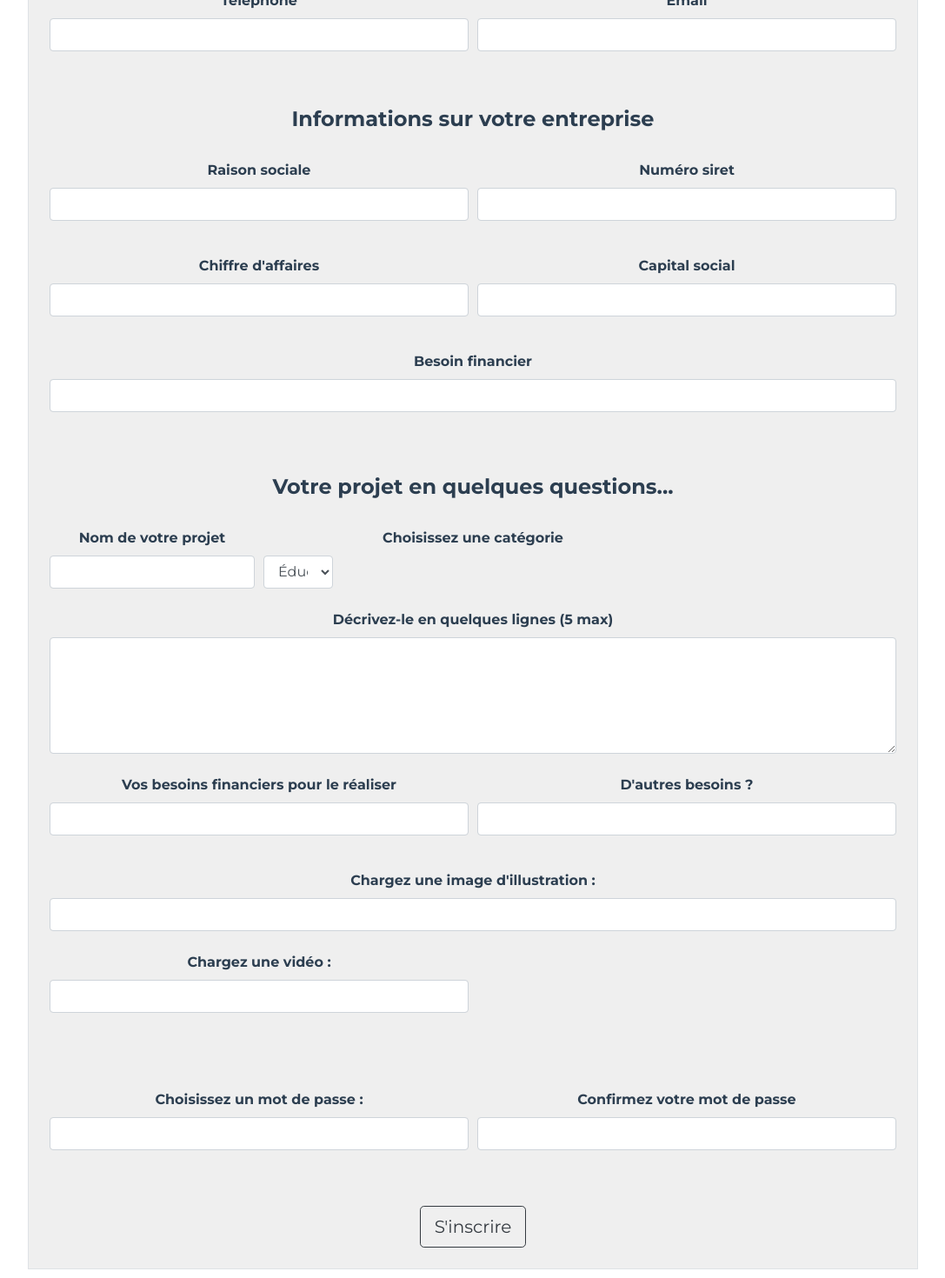
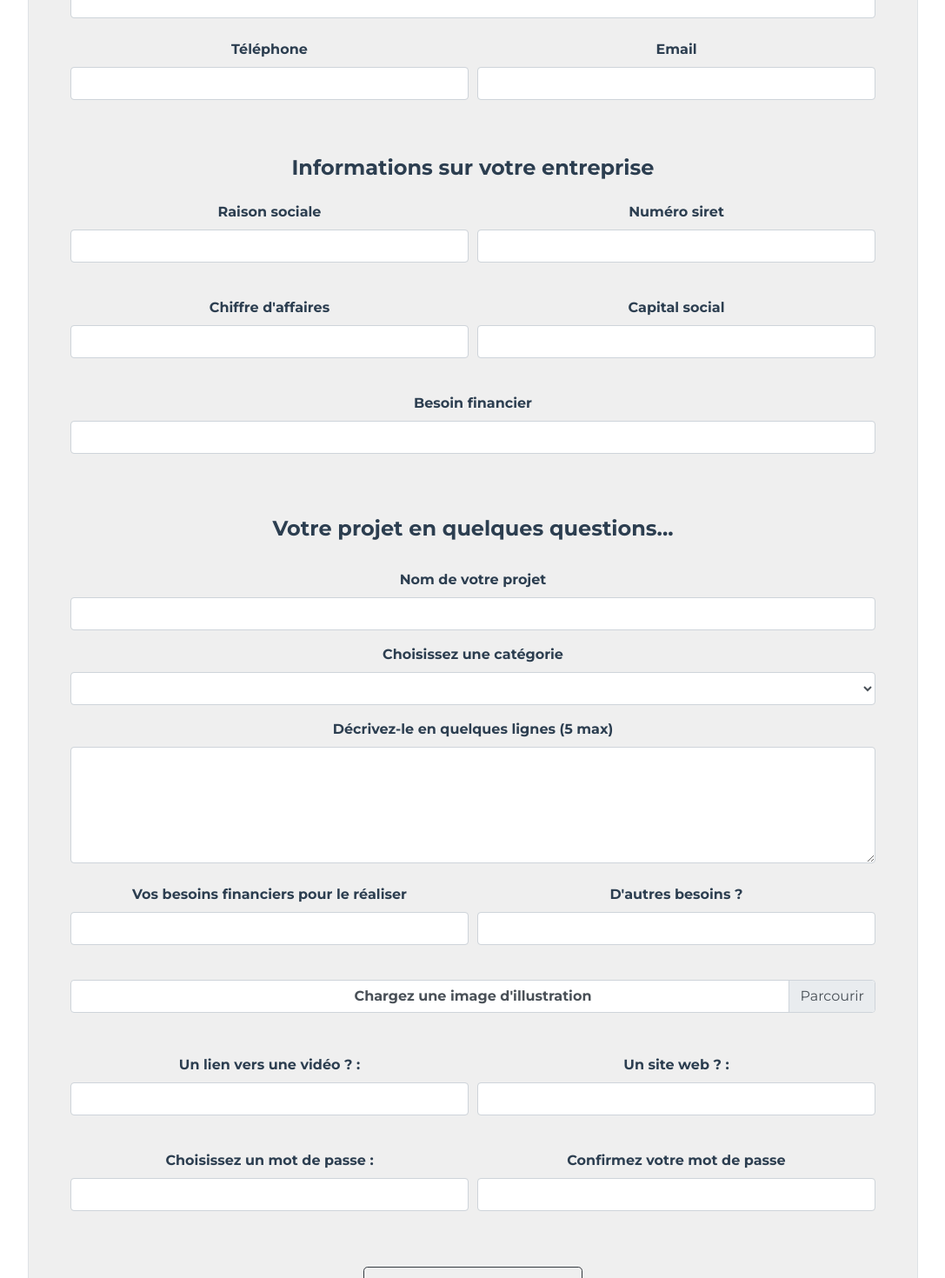
Before and after one commit to yaf/meet_invest, a Vue app: page /form-entrepreneur in a window 1280 px wide. Shown: the part 780-2250 px from the top of the page at 87% size, without its empty margins (96-1183 px from the left). Built offline with nearby package versions, Linux system fonts and the light colour scheme.

Commit message:
add postmethod to entrepreneur form

```diff
--- a/src/views/formEntrepreneur.vue
+++ b/src/views/formEntrepreneur.vue
@@ -1,145 +1,135 @@
 <template>
-    <div class="formentrepreneur border bgYellow ">
-        <h1 class="mt-5">Inscrivez-vous !</h1>
-        <p><small>( C'est gratuit ♥︎ )</small></p>
-        <p v-if="success">Votre inscription a bien été effectuée!</p>
+    <div class="formentrepreneur border bgYellow p-5 ">
+      <h1 class="mt-5">Proposez votre projet !</h1>
+      <p><small>( C'est gratuit ♥︎ )</small></p>
+      <p v-if="success">Votre demande d'inscription a bien été envoyée!</p>
 
+      <form>
         <!-- partie 1 infos entrepreneur -->
         <div class="entrepreneur-id">
-
-          <h2>Vos coordonnées</h2>
-          <form class="p-4">
-            <div class="form-row mb-2">
-              <div class="form-group col-md-3">
+          <h2 class="mt-5">Vos coordonnées</h2>
+            <div class="form-row mb-2 text-center">
+              <div class="form-group col-md-6">
                 <label for="lastname"><strong>Nom</strong></label>
-                <input type="text" class="form-control" name="lastname">
+                <input type="text" class="form-control" v-model="lastname">
               </div>
               <div class="form-group col-md-6">
                 <label for="firstname"><strong>Prénom</strong></label>
-                <input type="text" class="form-control" name="firstname">
+                <input type="text" class="form-control" v-model="firstname">
               </div>
             </div>
             <div class="form-group mb-4">
               <label for="address"><strong>Adresse</strong></label>
-              <input type="text" class="form-control" name="address">
+              <input type="text" class="form-control" v-model="address">
             </div>
             <div class="form-row mb-4">
               <div class="form-group col-md-6">
                 <label for="cp"><strong>Code Postal</strong></label>
-                <input type="text" class="form-control" name="cp">
+                <input type="text" class="form-control" v-model="cp">
               </div>
               <div class="form-group col-md-6">
                 <label for="city"><strong>Ville</strong></label>
-                <input type="text" class="form-control" name="city">
+                <input type="text" class="form-control" v-model="city">
               </div>
             </div>
             <div class="form-group mb-4">
               <label for="country"><strong>Pays</strong></label>
-              <input type="text" class="form-control" name="country">
+              <input type="text" class="form-control" v-model="country">
             </div>
             <div class="form-row mb-4">
               <div class="form-group col-md-6">
                 <label for="phone"><strong>Téléphone</strong></label>
-                <input type="number" class="form-control" name="phone">
+                <input type="number" class="form-control" v-model="phone">
               </div>
               <div class="form-group col-md-6">
                 <label for="mail"><strong>Email</strong></label>
-                <input type="email" class="form-control" name="mail">
+                <input type="email" class="form-control" v-model="mail">
               </div>
             </div>
-          </form>
-
         </div>
 
         <!-- partie 2 infos entreprise -->
-        <div class="entreprise">
-          <h2>Informations sur votre entreprise</h2>
-
-          <form class="p-4">
-
+        <div class="entreprise mt-3">
+          <h2 class="mb-4 mt-5">Informations sur votre entreprise</h2>
             <div class="form-row mb-4">
               <div class="form-group col-md-6">
-                <label for="raison_sociale"><strong>Raison sociale</strong></label>
-                <input type="text" class="form-control" name="raison_sociale">
+                <label for="corporate_name"><strong>Raison sociale</strong></label>
+                <input type="text" class="form-control" v-model="corporate_name">
               </div>
               <div class="form-group col-md-6">
                 <label for="siret"><strong>Numéro siret</strong></label>
-                <input type="number" class="form-control" name="siret">
+                <input type="number" class="form-control" v-model="siret">
               </div>
             </div>
             <div class="form-row mb-4">
               <div class="form-group col-md-6">
-                <label for="ca"><strong>Chiffre d'affaires</strong></label>
-                <input type="text" class="form-control" name="ca">
+                <label for="sales"><strong>Chiffre d'affaires</strong></label>
+                <input type="text" class="form-control" v-model="sales">
               </div>
               <div class="form-group col-md-6">
-                <label for="capital_social"><strong>Capital social</strong></label>
-                <input type="number" class="form-control" name="capital_social">
+                <label for="share_capital"><strong>Capital social</strong></label>
+                <input type="number" class="form-control" v-model="share_capital">
               </div>
             </div>
             <div>
               <div class="form-group mb-5">
                 <label for="financial_needs"><strong>Besoin financier</strong></label>
-                <input type="number" class="form-control" name="financial_needs">
+                <input type="number" class="form-control" v-model="financial_needs">
               </div>
             </div>
-          </form>
         </div>
 
         <!-- partie 3 Le projet -->
         <div class="projet">
-          <h2>Votre projet en quelques questions...</h2>
-          <form class="p-4">
-
-            <div class="form-row mb-2">
-              <div class="form-group col-md-3">
-                <label for="title"><strong>Nom de votre projet</strong></label>
-                <input type="text" class="form-control" name="title">
+          <h2 class="p-4 mt-5">Votre projet en quelques questions...</h2>
+              <div class="form-group">
+                <label for="project_title"><strong>Nom de votre projet</strong></label>
+                <input type="text" class="form-control" v-model="project_title">
               </div>
-              <div class="form-group col-md-6">
+              <div class="form-group">
                 <label for="category"><strong>Choisissez une catégorie</strong></label>
-                <select class="form-control col-sm-2">
-                    <option name="education">Éducation</option>
-                    <option name="ecologie">Écologie</option>
-                    <option name="mixite">Mixité</option>
-                    <option name="emploi">Emploi</option>
-                    <option name="tech">Tech</option>
-                    <option name="social">Social</option>
-                    <option name="handicap">Handicap</option>
+                <select class="form-control" v-model="selected">
+                    <option value="Éducation">Éducation</option>
+                    <option value="Écologie">Écologie</option>
+                    <option value="Mixite">Mixité</option>
+                    <option value="Emploi">Emploi</option>
+                    <option value="Tech">Tech</option>
+                    <option value="Social">Social</option>
+                    <option value="Handicap">Handicap</option>
                 </select>
               </div>
-            </div>
             <div class="form-group mb-4">
               <label for="description"><strong>Décrivez-le en quelques lignes (5 max)</strong></label>
-              <textarea id="description-area" class="form-control" name="description" rows="5" cols="33"></textarea>
+              <textarea id="description-area" class="form-control" v-model="description" rows="5" cols="33"></textarea>
             </div>
             <div class="form-row mb-4">
               <div class="form-group col-md-6">
                 <label for="financial_needs"><strong>Vos besoins financiers pour le réaliser</strong></label>
-                <input type="number" class="form-control" name="financial_needs">
+                <input type="number" class="form-control" v-model="financial_needs">
               </div>
               <div class="form-group col-md-6">
                 <label for="other_needs"><strong>D'autres besoins ?</strong></label>
-                <input type="text" class="form-control" name="other_needs">
+                <input type="text" class="form-control" v-model="other_needs">
               </div>
             </div>
-            <!-- attention : partie chargement d'images / vidéos... -->
-            <div class="form-group mb-4">
-              <label for="image"><strong>Chargez une image d'illustration :</strong></label>
-              <input type="" class="form-control" name="image">
+            <!-- attention : partie chargement d'images-->
+            <div class="custom-file mb-5">
+              <input type="file" class="custom-file-input" id="customFileLangHTML">
+              <label class="custom-file-label" for="customFileLangHTML" data-browse="Parcourir"><strong>Chargez une image d'illustration</strong></label>
             </div>
             <div class="form-row mb-4">
               <div class="form-group col-md-6">
-                <label for="video"><strong>Chargez une vidéo :</strong></label>
-                <input type="" class="form-control" name="video">
+                <label for="video_link"><strong>Un lien vers une vidéo ? :</strong></label>
+                <input type="" class="form-control" v-model="video_link">
+              </div>
+              <div class="form-group col-md-6">
+                <label for="web"><strong>Un site web ? :</strong></label>
+                <input type="" class="form-control" v-model="web">
               </div>
             </div>
-        </form>
       </div>
 
-        <!-- Partie mot de passe etc. -->
-        <form class="p-4">
-
+        <!-- Partie mot de passe-->
             <div class="form-row mb-5">
                 <div class="form-group col-md-6">
                     <label for="password"><strong>Choisissez un mot de passe :</strong></label>
@@ -153,7 +143,7 @@
 
             <Bouton :title="title"></Bouton>
             <!-- <Bouton :title="title" :@click="postForm()"></Bouton> -->
-        </form>
+      </form>
     </div>
 </template>
 
@@ -167,7 +157,8 @@ export default {
 
     data() {
         return{
-            title: "S'inscrire",
+            title: "Proposez votre projet!",
+            file: "",
             firstname: "",
             lastname: "",
             address: "",
@@ -176,11 +167,17 @@ export default {
             country: "",
             phone: "",
             mail: "",
-            raison_sociale: "",
+            corporate_name: "",
             siret: "",
-            capital_social: "",
-            ca: "",
+            share_capital: "",
+            sales: "",
+            project_title: '',
             financial_needs: "",
+            other_needs: '',
+            selected: '',
+            description: "",
+            web: "",
+            video_link: "",
             password: "",
             passwordconfirm: "",
             success: false,
@@ -191,7 +188,7 @@ export default {
         // postForm() {
         //     const axios = require("axios");
 
-        //     this.axios.post('urldelapi', {
+        //     this.axios.post('http://localhost:3000/entrepreneurs', {
         //         firstname: this.firstname,
         //         lastname: this.lastname,
         //         address: this.address,
@@ -200,31 +197,41 @@ export default {
         //         country: this.country,
         //         phone: this.phone,
         //         mail: this.mail,
-        //         raison_sociale: this.raison_sociale,
+        //         corporate_name: this.corporate_name,
         //         siret: this.siret,
-        //         capital_social: this.capital_social,
-        //         ca: this.ca,
-        //         amount: this.amount,
+        //         share_capital: this.share_capital,
+        //         sales: this.sales,
+        //         financial_needs: this.financial_needs,
+        //         other_needs: this.other_needs,
+        //         project_title: this.project_title,
+        //         category: this.selected,
+        //         description: this.description,
+        //         web: this.web,
+        //         video_link: this.video_link,
         //         password: this.password,
-        //         passwordconfirm: this.passwordconfirm
         //     })
         //     .then(() => {
-        //         this.firstname = "",
-        //         this.lastname = "",
-        //         this.address = "",
-        //         this.cp = "",
-        //         this.city = "",
-        //         this.country = "",
-        //         this.phone = "",
-        //         this.mail = "",
-        //         this.raison_sociale = "",
-        //         this.siret = "",
-        //         this.capital_social = "",
-        //         this.ca = "",
-        //         this.amount = "",
-        //         this.password = "",
-        //         this.passwordconfirm = "",
-        //         this.success = true;
+        //         firstname = this.firstname,
+        //         lastname = this.lastname,
+        //         address = this.address,
+        //         cp = this.cp,
+        //         city = this.city,
+        //         country = this.country,
+        //         phone = this.phone,
+        //         mail = this.mail,
+        //         corporate_name = this.corporate_name,
+        //         siret = this.siret,
+        //         share_capital = this.share_capital,
+        //         sales = this.sales,
+        //         financial_needs = this.financial_needs,
+        //         other_needs = this.other_needs,
+        //         project_title = this.project_title,
+        //         category = this.selected,
+        //         description = this.description,
+        //         web = this.web,
+        //         video_link = this.video_link,
+        //         password = this.password,
+        //         success = true,
         //     })
         //     .catch((err) => {
         //         console.log(err);
@@ -236,7 +243,6 @@ export default {
 </script>
 
 <style>
-
     .formentrepreneur {
         margin: 10vh 10vw;
     }
@@ -244,5 +250,4 @@ export default {
     .bgYellow {
         background-color: #EFEFEF;
     }
-
 </style>
```
Also changed, not shown: src/views/entrepreneurs.vue (+2 -11 lines).
